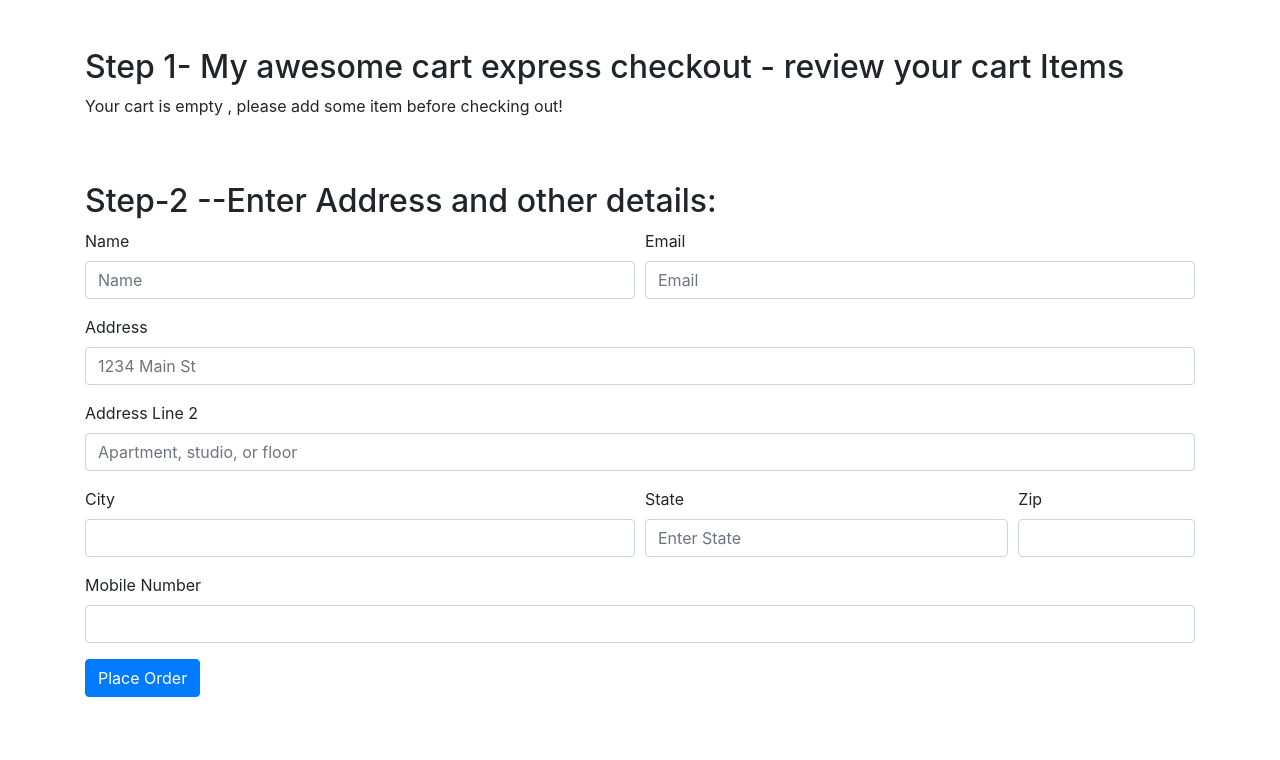
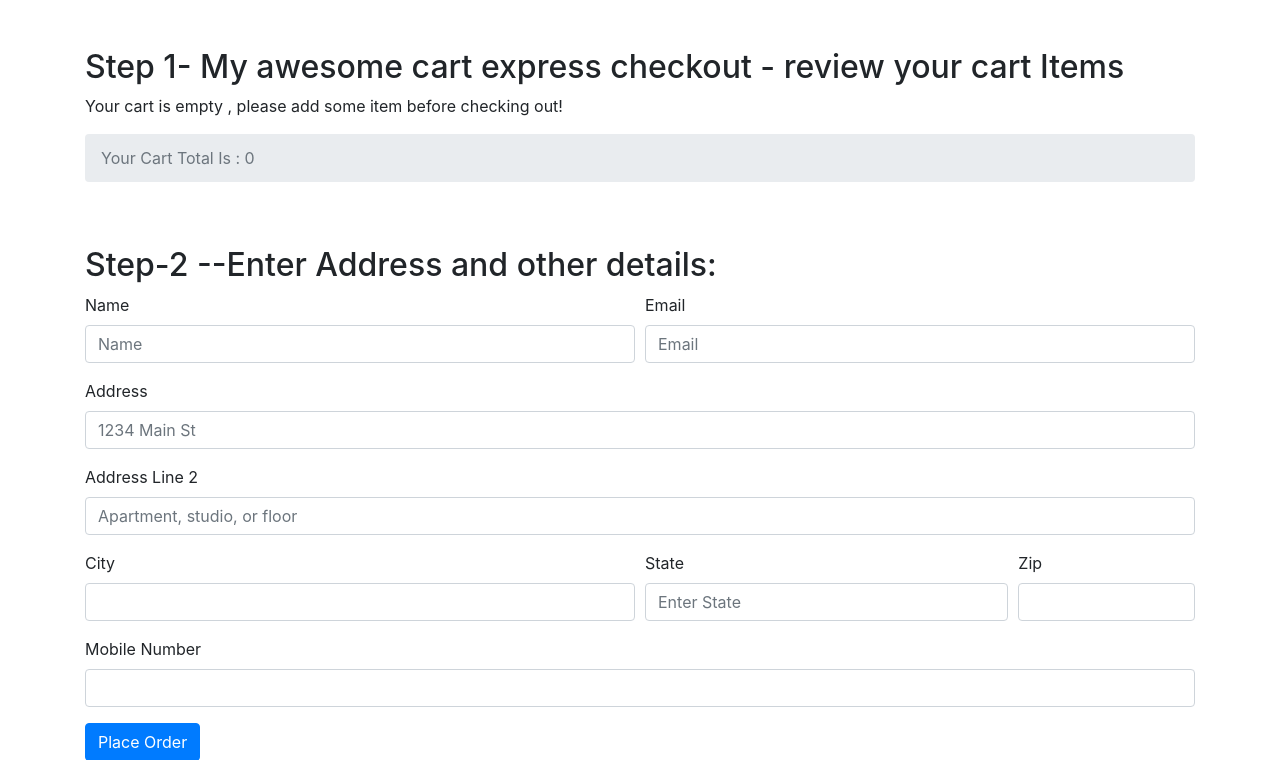
Before and after one commit to coders-nightmare/django_Mycart, a Django app: page /shop/checkout/ in a window 1280 px wide. Shown: the part 56-816 px from the top of the page. Before the commit the page ends 753 px from the top, so only its background shows below. Run offline with Django 3.2, Linux system fonts and the light colour scheme; some libraries are stand-ins or nearby versions.

Commit message:
added price in checkout and summed up shop part

```diff
--- a/shop/templates/shop/checkout.html
+++ b/shop/templates/shop/checkout.html
@@ -9,6 +9,11 @@
             <h2>Step 1- My awesome cart express checkout - review your cart Items</h2>
             <ul class="list-group" id="items">
             </ul>
+            <nav aria-label="breadcrumb">
+                <ol class="breadcrumb">
+                    <li class="breadcrumb-item active" aria-current="page">Your Cart Total Is : <span id="totalPrice"></span></li>
+                </ol>
+            </nav>
         </div>
     </div>
     <div class="row my-5">
@@ -69,7 +74,8 @@ if (localStorage.getItem('cart') == null) {
 else {
     cart = JSON.parse(localStorage.getItem('cart'));
 }
-sum=0;
+var sum=0;
+var totalPrice=0;
 if ($.isEmptyObject(cart)){
     mystr=`<p>Your cart is empty , please add some item before checking out!</p>`;
     $('#items').append(mystr);
@@ -78,13 +84,16 @@ else{
     for (item in cart) {
         let name = cart[item][1];
         let qty = cart[item][0];
+        let itemPrice=cart[item][2];
         sum=sum+qty;
+        totalPrice=totalPrice+qty*itemPrice;
         mystr = `<li class="list-group-item d-flex justify-content-between align-items-center">${name}
         <span class="badge badge-primary badge-pill">${qty}</span></li>`;
         $('#items').append(mystr);
     }
 }
 document.getElementById('cart').innerHTML=sum;
+document.getElementById('totalPrice').innerHTML=totalPrice;
 $('#itemsJson').val(JSON.stringify(cart));
 {%if thank%}
 alert("Thanks for ordering with us ,Your order id is {{id}}.Use order tracker to track your order");
--- a/shop/templates/shop/index.html
+++ b/shop/templates/shop/index.html
@@ -25,6 +25,7 @@
                         <p class="card-text">
                           {{i.desc}}
                         </p>
+                        <h6 class="card-title">Rs. <span id="pricepr{{i.id}}">{{i.price}}</span></h6>
                         <span id="divpr{{i.id}}" class="divpr">
                       <button id="pr{{i.id}}" class="btn btn-primary cart py-1 px-2 ">Buy</button>
                     </span>
@@ -86,12 +87,12 @@
         idstr=this.id.toString();
         if(cart[idstr] != undefined){
           qty=cart[idstr][0]+1;
-          cart[idstr]= [qty, name];
         }
         else{
         qty = 1;
         name = document.getElementById('name'+idstr).innerHTML;
-          cart[idstr]=[qty,name];
+        price = document.getElementById('price'+idstr).innerHTML;
+          cart[idstr]=[qty,name,parseInt(price)];
         }
         updatecart(cart);
         localStorage.setItem('cart',JSON.stringify(cart))
--- a/shop/views.py
+++ b/shop/views.py
@@ -46,7 +46,7 @@ def tracker(request):
                 updates=[]
                 for item in update:
                     updates.append({'text':item.update_desc,'time':item.timestamp})
-                    response=json.dumps(updates,default=str)
+                    response=json.dumps([updates,order[0].items_json],default=str)
                 return HttpResponse(response)
             else:
                 return HttpResponse('{}')
```
Also changed, not shown: shop/templates/shop/tracker.html (+15 -1 lines).
